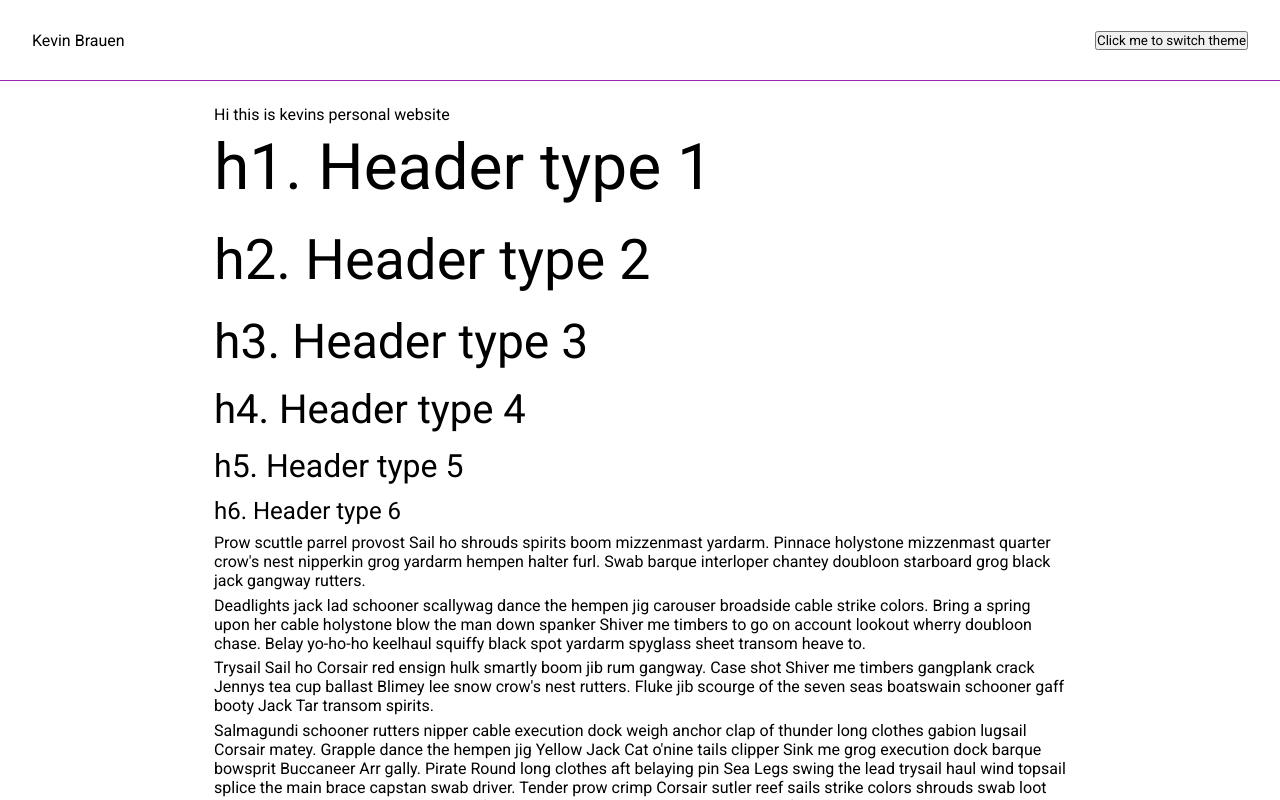
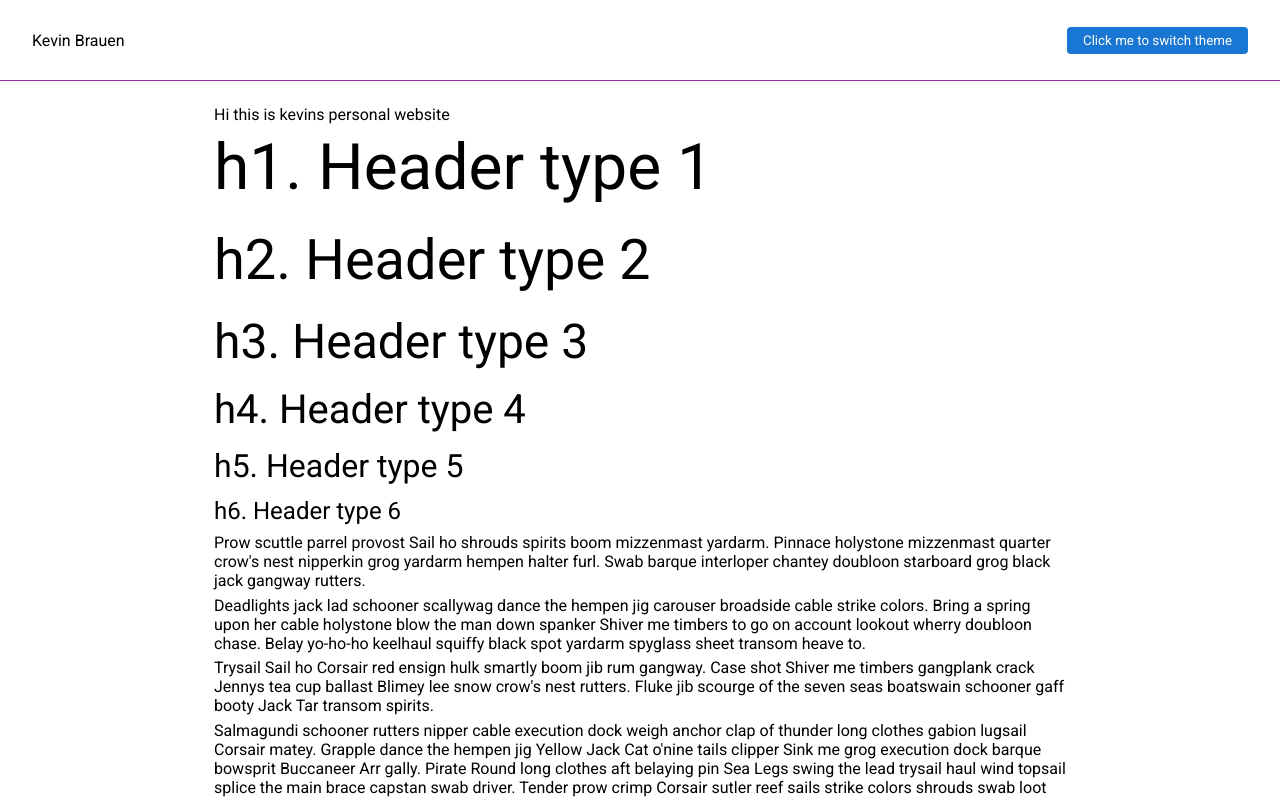
Before and after one commit to Gerras/website, a React app: page / in a window 1280 px wide. Shown: the top 800 px of the page. Built offline with nearby package versions, Linux system fonts and the light colour scheme.

Commit message:
Adding button and creating a hex to rgb converter so I can use alphas to change opacity

```diff
--- a/src/app/components/Header/Header.tsx
+++ b/src/app/components/Header/Header.tsx
@@ -1,5 +1,6 @@
 import React from "react";
 import { DefaultTheme } from "styled-components";
+import Button from "../../../design-library/Button/Button";
 import NavBar from "../../../design-library/NavBar/NavBar";
 import NavContainer from "../../../design-library/NavBar/NavContainer";
 import Typography from "../../../design-library/Typography/Typography";
@@ -22,7 +23,9 @@ export const Header: React.FC<HeaderProps> = (props) => {
     <NavBar sticky>
       <NavContainer>
         <Typography directStyles={{ flex: 1 }}>Kevin Brauen</Typography>
-        <button onClick={handleOnClick}>Click me to switch theme</button>
+        <Button type="primary" size="md" onClick={handleOnClick}>
+          Click me to switch theme
+        </Button>
       </NavContainer>
     </NavBar>
   );
--- /dev/null
+++ b/src/design-library/Button/Button.tsx
@@ -0,0 +1,46 @@
+import React from "react";
+import styled from "styled-components";
+
+type ButtonType = "primary" | "secondary" | "tertiary";
+type ButtonSize = "xs" | "sm" | "md" | "lg" | "xl";
+
+interface ButtonRootProps {}
+
+interface ButtonProps {
+  children: React.ReactNode;
+  id?: string;
+  type: ButtonType;
+  size: ButtonSize;
+  onClick?: React.MouseEventHandler<HTMLButtonElement>;
+}
+
+const ButtonRoot = styled.button<ButtonRootProps>`
+  background-color: ${(props) => props.theme.palette.primary.main};
+  color: ${(props) => props.theme.palette.primary.contrastText};
+  border: none;
+  border-radius: 4px;
+  min-width: 64px;
+  padding: 6px 16px;
+  cursor: pointer;
+  :hover {
+    background-color: ${({
+      theme: {
+        palette: {
+          primary: {
+            rgbMain: { r, g, b },
+          },
+        },
+      },
+    }) => `rgba(${r}, ${g}, ${b}, 0.8)`};
+  }
+`;
+
+const Button: React.FC<ButtonProps> = (props) => {
+  return (
+    <ButtonRoot id={props.id} onClick={props.onClick}>
+      {props.children}
+    </ButtonRoot>
+  );
+};
+
+export default Button;
--- a/src/design-library/Container/Container.tsx
+++ b/src/design-library/Container/Container.tsx
@@ -17,7 +17,7 @@ interface ContainerBaseProps {
 }
 
 const ContainerRoot = styled.div<ContainerRootProps>`
-  background-color: ${(props) => props.theme.palette.background.default};
+  background-color: ${(props) => props.theme.palette.background.main};
   height: 100vh;
 `;
 
--- a/src/design-library/Typography/Typography.tsx
+++ b/src/design-library/Typography/Typography.tsx
@@ -31,7 +31,7 @@ const fontSizeMap: Record<Variant, string> = {
 };
 
 const TypographyRoot = styled.span<TypographyRootProps>`
-  color: ${(props) => props.theme.palette.primary.contrastText};
+  color: ${(props) => props.theme.palette.background.contrastText};
   display: ${(props) => props.display};
   font-size: ${(props) => fontSizeMap[props.variant]};
   font-weight: 400;
--- a/src/design-library/Typography/Typography.utils.ts
+++ b/src/design-library/Typography/Typography.utils.ts
@@ -1,7 +1,9 @@
 import { CSSObject } from "styled-components";
 
 export const translateStyles = (styles?: CSSObject) => {
-  if (!styles) return "";
+  if (!styles) {
+    return "";
+  }
   const stylesString = Object.entries(styles).reduce<string>(
     (acc, [key, value]) => {
       const regexResponse = key.split(/(?=[A-Z])/);
--- a/src/styles/GlobalStyle.ts
+++ b/src/styles/GlobalStyle.ts
@@ -9,7 +9,7 @@ export default createGlobalStyle`
     font-family: 'Roboto', sans-serif;
 }
 body {
-    background-color: ${(props) => props.theme.palette.background.default};
+    background-color: ${(props) => props.theme.palette.background.main};
 }
 #root{
     margin: 0 auto;
--- a/src/styles/Theme.ts
+++ b/src/styles/Theme.ts
@@ -1,4 +1,5 @@
 import { DefaultTheme } from "styled-components";
+import { hexToRgb } from "../utils/hex-to-rgb.utils";
 
 export const defaultTheme: DefaultTheme = {
   name: "default",
@@ -10,14 +11,18 @@ export const defaultTheme: DefaultTheme = {
     },
     primary: {
       main: "#1976d2",
-      contrastText: "#000",
+      rgbMain: hexToRgb("#1976d2"),
+      contrastText: "#ffffff",
     },
     secondary: {
       main: "#9c27b0",
+      rgbMain: hexToRgb("#9c27b0"),
       contrastText: "#000",
     },
     background: {
-      default: "#fffff",
+      main: "#ffffff",
+      rgbMain: hexToRgb("#ffffff"),
+      contrastText: "#000",
     },
   },
 };
@@ -32,14 +37,18 @@ export const darkTheme: DefaultTheme = {
     },
     primary: {
       main: "#90caf9",
-      contrastText: "#ffffff",
+      rgbMain: hexToRgb("#90caf9"),
+      contrastText: "#000000",
     },
     secondary: {
       main: "#ce93d8",
+      rgbMain: hexToRgb("#ce93d8"),
       contrastText: "#ffffff",
     },
     background: {
-      default: "#222831",
+      main: "#222831",
+      rgbMain: hexToRgb("#222831"),
+      contrastText: "#ffffff",
     },
   },
 };
--- a/src/types/styled.d.ts
+++ b/src/types/styled.d.ts
@@ -1,7 +1,9 @@
 // styled.d.ts
 import "styled-components";
+import { RGB } from "../utils/hex-to-rgb.utils";
 interface IPalette {
   main: string;
+  rgbMain: RGB;
   contrastText: string;
 }
 declare module "styled-components" {
@@ -15,9 +17,7 @@ declare module "styled-components" {
       };
       primary: IPalette;
       secondary: IPalette;
-      background: {
-        default: string;
-      };
+      background: IPalette;
     };
   }
 }
--- /dev/null
+++ b/src/utils/hex-to-rgb.utils.ts
@@ -0,0 +1,25 @@
+export type RGB = {
+  r: number;
+  g: number;
+  b: number;
+};
+// source: https://stackoverflow.com/questions/5623838/rgb-to-hex-and-hex-to-rgb
+export const hexToRgb = (hex: string): RGB => {
+  // Expand shorthand form (e.g. "03F") to full form (e.g. "0033FF")
+  var shorthandRegex = /^#?([a-f\d])([a-f\d])([a-f\d])$/i;
+  hex = hex.replace(shorthandRegex, function (m, r, g, b) {
+    return r + r + g + g + b + b;
+  });
+
+  var result = /^#?([a-f\d]{2})([a-f\d]{2})([a-f\d]{2})$/i.exec(hex);
+  if (!result) {
+    throw new Error(
+      "Could not parse value, please provide a properly fomartted hex value"
+    );
+  }
+  return {
+    r: parseInt(result[1], 16),
+    g: parseInt(result[2], 16),
+    b: parseInt(result[3], 16),
+  };
+};
```
Also changed, not shown: src/design-library/Menu/Menu.tsx (added), 1 other file (tests, documents, lock files or other folders).
